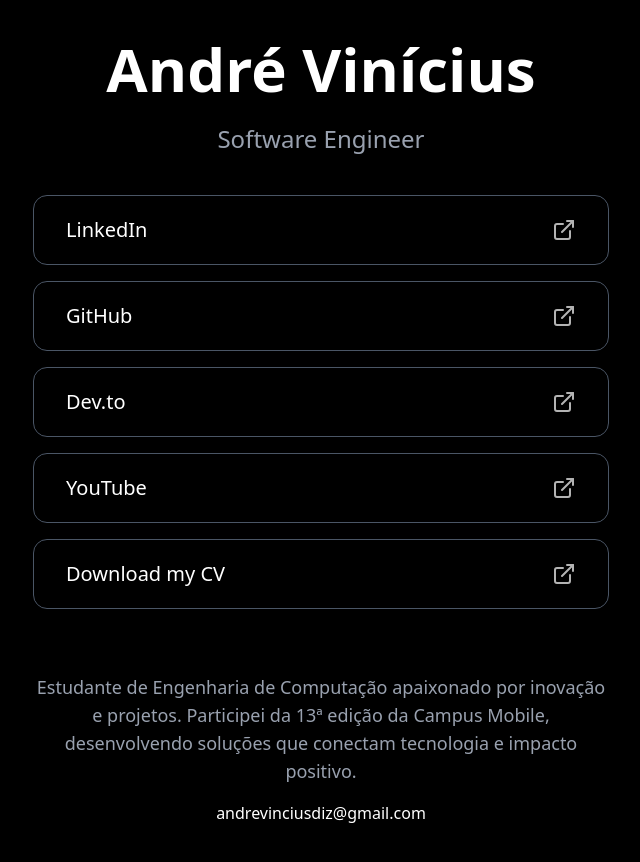
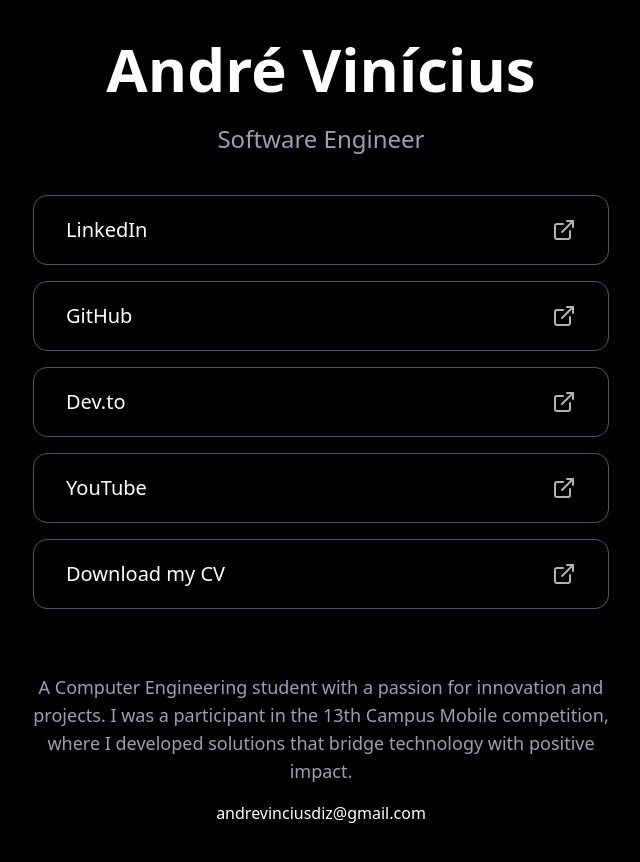
Before and after one commit to TheAndr3/portifolio_web, a Next.js app: page / in a window 1280 px wide. Shown: the top 862 px of the page, without its empty margins (319-959 px from the left). Built offline with nearby package versions, Linux system fonts and the light colour scheme.

Commit message:
Mudei pra inglês a descrição

```diff
--- a/src/app/page.tsx
+++ b/src/app/page.tsx
@@ -42,7 +42,7 @@
         {/* About Me */}
         <div className="text-center text-gray-400 space-y-4 pt-6">
           <p className="text-base sm:text-lg">
-            Estudante de Engenharia de Computação apaixonado por inovação e projetos. Participei da 13ª edição da Campus Mobile, desenvolvendo soluções que conectam tecnologia e impacto positivo.
+            A Computer Engineering student with a passion for innovation and projects. I was a participant in the 13th Campus Mobile competition, where I developed solutions that bridge technology with positive impact.
           </p>
           <a href="mailto:andrevinciusdiz@gmail.com" className="inline-block text-white hover:text-gray-300 transition-colors duration-200">
             andrevinciusdiz@gmail.com
```
